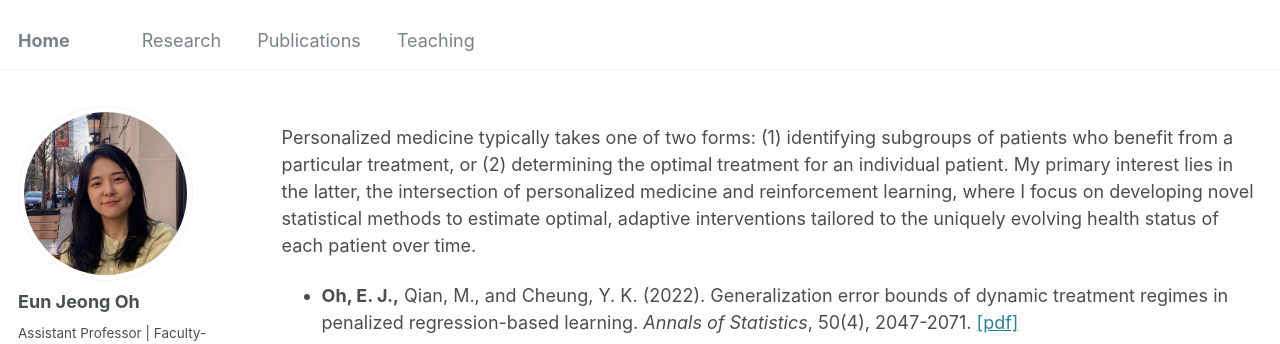
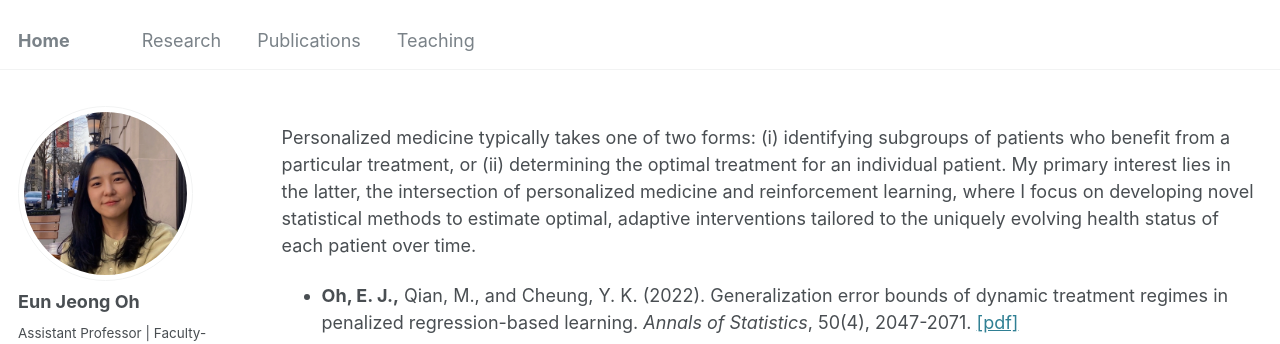
Before and after one commit to oheunj/oheunj.github.io, a Jekyll site: the page built from _pages/research.md, in a window 1280 px wide. Shown: the top 344 px of the page. Built offline with Jekyll 4.4.1, drawn with Linux system fonts in a browser that asks for light colours; some web fonts are replaced.

Commit message:
Update research.md

```diff
--- a/_pages/research.md
+++ b/_pages/research.md
@@ -10,7 +10,7 @@
 {% include base_path %}
 
 
-Personalized medicine typically takes one of two forms: (1) identifying subgroups of patients who benefit from a particular treatment, or (2) determining the optimal treatment for an individual patient. My primary interest lies in the latter, the intersection of personalized medicine and reinforcement learning, where I focus on developing novel statistical methods to estimate optimal, adaptive interventions tailored to the uniquely evolving health status of each patient over time.
+Personalized medicine typically takes one of two forms: (i) identifying subgroups of patients who benefit from a particular treatment, or (ii) determining the optimal treatment for an individual patient. My primary interest lies in the latter, the intersection of personalized medicine and reinforcement learning, where I focus on developing novel statistical methods to estimate optimal, adaptive interventions tailored to the uniquely evolving health status of each patient over time.
 <!--
 My work focuses on Dynamic Treatment Regimes (DTRs) to improve individualized care through data-driven treatment strategies. We have dervied generalization error bounds of the estimated DTR in the setting of finite number of stages with multiple treatment options, contributing to the theoretical advancements in the field. We have also developed an individualized recommender system for apps in the IntelliCare ecosystem, which is a suite of health apps for users with depression and anxiety disorders.
 -->
```
